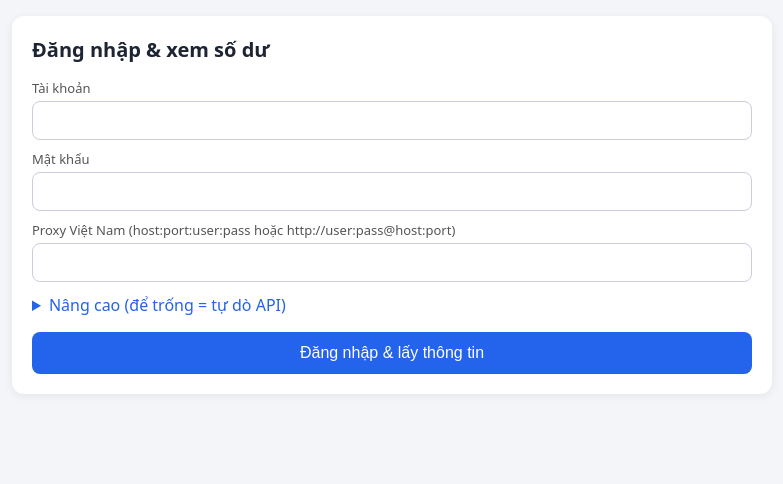
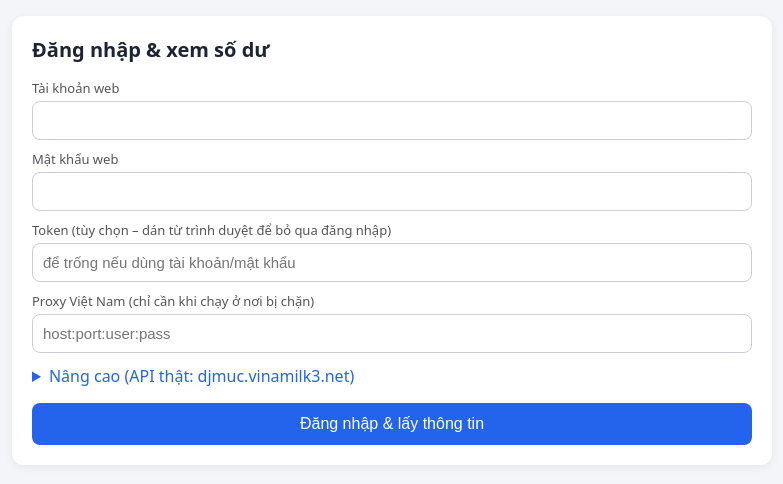
Before and after one commit to duongit2795/domimu88, a PHP site: page / in a window 1280 px wide. Shown: the top 484 px of the page, without its empty margins (248-1031 px from the left). Run offline with PHP 8.4, Linux system fonts and the light colour scheme.

Commit message:
Target real API djmuc.vinamilk3.net; support token paste and known /api/front paths
Co-Authored-By: Claude Opus 4.8 <noreply@anthropic.com>
Claude-Session: https://claude.ai/code/session_01KV6JFmuMQ2XA6caqXPRzr5

```diff
--- a/lib.php
+++ b/lib.php
@@ -7,17 +7,27 @@ const MU_UA = 'Mozilla/5.0 (iPhone; CPU iPhone OS 17_0 like Mac OS X) AppleWebKi
 
 class MuClient
 {
-    public string $base;
+    public string $base;   // trang giao diện (nơi tải HTML/JS, dùng làm Origin/Referer)
+    public string $api;    // host API thật, vd https://djmuc.vinamilk3.net
     public ?string $proxy;
     public string $jar;
     public array $log = [];
     public ?string $token = null;
 
-    public function __construct(?string $proxy, string $base = 'https://mu.sng22.vip', ?string $jar = null)
+    public function __construct(?string $proxy, string $base = 'https://mu.sng22.vip', ?string $api = 'https://djmuc.vinamilk3.net', ?string $jar = null)
     {
         $this->base  = rtrim($base, '/');
+        $this->api   = rtrim($api ?: $base, '/');
         $this->proxy = $proxy ? self::normalizeProxy($proxy) : null;
         $this->jar   = $jar ?? tempnam(sys_get_temp_dir(), 'mu_');
+    }
+
+    /** Ghép đường dẫn API vào host API thật. */
+    public function apiUrl(string $u): string
+    {
+        if (preg_match('#^https?://#', $u)) return $u;
+        if (str_starts_with($u, '//')) return 'https:' . $u;
+        return $this->api . '/' . ltrim($u, '/');
     }
 
     /** Nhận cả dạng host:port:user:pass lẫn http://user:pass@host:port */
@@ -39,13 +49,14 @@ class MuClient
         return preg_replace('#/[^/]*$#', '/', $page) . $u;
     }
 
-    /** @return array{0:int,1:string} */
-    public function request(string $method, string $url, $body = null, array $headers = []): array
+    /** @return array{0:int,1:string,2:string} [http, body, response-headers] */
+    public function request(string $method, string $url, $body = null, array $headers = [], bool $wantHeaders = false): array
     {
         $ch = curl_init($url);
         if ($this->token) {
             $headers[] = 'Authorization: Bearer ' . $this->token;
             $headers[] = 'token: ' . $this->token;
+            $headers[] = 'X-Token: ' . $this->token;
         }
         $isPage = $method === 'GET' && preg_match('~(\.html?|/)([?#]|$)|^https?://[^/]+$~', $url);
         $base = $isPage
@@ -72,6 +83,13 @@ class MuClient
             $opts[CURLOPT_HTTPPROXYTUNNEL] = true;
         }
         if ($body !== null) $opts[CURLOPT_POSTFIELDS] = $body;
+        $rawHdr = '';
+        if ($wantHeaders) {
+            $opts[CURLOPT_HEADERFUNCTION] = function ($ch, $line) use (&$rawHdr) {
+                $rawHdr .= $line;
+                return strlen($line);
+            };
+        }
         curl_setopt_array($ch, $opts);
         $res = curl_exec($ch);
         if ($res === false) {
@@ -83,7 +101,18 @@ class MuClient
         $via = curl_getinfo($ch, CURLINFO_PRIMARY_IP);
         curl_close($ch);
         $this->log[] = "$method $url -> HTTP $code (qua $via)";
-        return [$code, $res];
+        return [$code, $res, $rawHdr];
+    }
+
+    /** Lấy token từ header phản hồi (token / authorization / x-token / access-token). */
+    public static function headerToken(string $rawHdr): ?string
+    {
+        foreach (explode("\n", $rawHdr) as $line) {
+            if (preg_match('/^(token|authorization|x-token|access[-_]?token)\s*:\s*(.+)$/i', trim($line), $m)) {
+                return trim(preg_replace('/^Bearer\s+/i', '', $m[2]));
+            }
+        }
+        return null;
     }
 
     /** Kiểm tra IP/quốc gia mà Cloudflare (và trang web) nhìn thấy khi đi qua proxy. */
@@ -151,19 +180,21 @@ class MuClient
     /** Thử đăng nhập. Trả về response JSON (mảng) nếu thành công. */
     public function login(string $path, string $user, string $pass, array $opt = []): array
     {
-        $uf = $opt['user_field'] ?? 'username';
+        $uf = $opt['user_field'] ?? 'userName';
         $pf = $opt['pass_field'] ?? 'password';
         $payload = [$uf => $user, $pf => $pass] + ($opt['extra'] ?? []);
         $formats = isset($opt['format']) ? [$opt['format']] : ['json', 'form'];
         $last = null;
         foreach ($formats as $fmt) {
-            [$c, $res] = $fmt === 'form'
-                ? $this->request('POST', $this->url($path), http_build_query($payload), ['Content-Type: application/x-www-form-urlencoded'])
-                : $this->request('POST', $this->url($path), json_encode($payload), ['Content-Type: application/json;charset=UTF-8']);
+            [$c, $res, $hdr] = $fmt === 'form'
+                ? $this->request('POST', $this->apiUrl($path), http_build_query($payload), ['Content-Type: application/x-www-form-urlencoded'], true)
+                : $this->request('POST', $this->apiUrl($path), json_encode($payload), ['Content-Type: application/json;charset=UTF-8'], true);
             $data = json_decode($res, true);
             $last = ['http' => $c, 'format' => $fmt, 'raw' => is_array($data) ? $data : mb_substr($res, 0, 500)];
             if (is_array($data) && self::looksOk($data)) {
-                $this->token = self::findKey($data, ['token', 'accesstoken', 'access_token', 'sessionid', 'session_id', 'sid']);
+                // token có thể ở body, hoặc ở header (token/authorization), hoặc trong cookie
+                $this->token = self::findKey($data, ['token', 'accesstoken', 'access_token', 'sessionid', 'session_id', 'sid'])
+                    ?: self::headerToken($hdr);
                 return ['ok' => true, 'path' => $path] + $last;
             }
         }
@@ -172,11 +203,23 @@ class MuClient
 
     public function get(string $path, string $method = 'GET'): array
     {
-        [$c, $res] = $this->request($method, $this->url($path), $method === 'POST' ? '{}' : null,
+        [$c, $res] = $this->request($method, $this->apiUrl($path), $method === 'POST' ? '{}' : null,
             ['Content-Type: application/json;charset=UTF-8']);
         $data = json_decode($res, true);
         return ['http' => $c, 'path' => $path, 'ok' => is_array($data) && self::looksOk($data),
                 'raw' => is_array($data) ? $data : mb_substr($res, 0, 500)];
+    }
+
+    /** Đường dẫn API suy từ cấu trúc /api/front/... đã biết. */
+    public static function knownPaths(string $type): array
+    {
+        return [
+            'login'   => ['/api/front/user/login', '/api/front/login', '/api/front/user/signin'],
+            'info'    => ['/api/front/user/info', '/api/front/user/getInfo', '/api/front/member/info'],
+            'balance' => ['/api/front/user/balance', '/api/front/user/getBalance', '/api/front/user/amount',
+                          '/api/front/account/balance', '/api/front/fund/balance', '/api/front/user/wallet',
+                          '/api/front/user/money', '/api/front/user/info'],
+        ][$type] ?? [];
     }
 
     public static function looksOk(array $d): bool
@@ -205,7 +248,8 @@ class MuClient
 
     public static function balanceOf($data)
     {
-        return self::findKey($data, ['balance', 'money', 'totalbalance', 'total_balance', 'amount', 'credit', 'gold', 'coin', 'usermoney', 'user_money']);
+        return self::findKey($data, ['balance', 'availablebalance', 'available_balance', 'usablebalance', 'usable_balance',
+            'money', 'totalbalance', 'total_balance', 'amount', 'credit', 'gold', 'coin', 'usermoney', 'user_money', 'point']);
     }
 
     /** Lọc ứng viên từ danh sách discover. */
@@ -227,44 +271,52 @@ class MuClient
  */
 function mu_run(array $in): array
 {
-    $c = new MuClient($in['proxy'] ?? null);
-    $out = ['steps' => []];
+    $c = new MuClient(
+        $in['proxy'] ?? null,
+        $in['site'] ?? 'https://mu.sng22.vip',
+        $in['api'] ?? 'https://djmuc.vinamilk3.net'
+    );
+    // Token sẵn có (lấy từ "Copy as cURL" trên trình duyệt) → bỏ qua bước đăng nhập.
+    if (!empty($in['token'])) $c->token = $in['token'];
+
+    $merge = fn(array $user, array $disc, string $type) =>
+        array_values(array_unique(array_merge($user, MuClient::pick($disc, $type), MuClient::knownPaths($type))));
+
+    $out = ['steps' => [], 'api' => $c->api];
     try {
-        if (empty($in['proxy'])) throw new RuntimeException('Chưa nhập proxy Việt Nam.');
-        $out['proxy_check'] = $c->checkProxy();
+        if (!empty($in['proxy'])) $out['proxy_check'] = $c->checkProxy();
+
+        // Dò thêm đường dẫn từ JS nếu mở được trang (không bắt buộc – đã có knownPaths).
         $paths = [];
-        if (empty($in['login_path']) || empty($in['balance_path'])) {
-            $paths = $c->discover($in['save_dir'] ?? null);
-            $out['discovered'] = $paths;
+        try { $paths = $c->discover($in['save_dir'] ?? null); $out['discovered'] = $paths; }
+        catch (Throwable $e) { $out['discover_note'] = $e->getMessage(); }
+
+        // --- Đăng nhập (bỏ qua nếu đã có token) ---
+        if (!$c->token) {
+            $loginCands = $merge(array_filter([$in['login_path'] ?? '']), $paths, 'login');
+            $opt = array_filter(['user_field' => $in['user_field'] ?? null, 'pass_field' => $in['pass_field'] ?? null]);
+            if (!empty($in['login_extra'])) $opt['extra'] = (array) json_decode($in['login_extra'], true);
+            foreach ($loginCands as $p) {
+                $r = $c->login($p, $in['user'] ?? '', $in['pass'] ?? '', $opt);
+                $out['steps'][] = ['Đăng nhập ' . $p => $r];
+                if ($r['ok']) { $out['login'] = $r; break; }
+            }
+            if (empty($out['login'])) throw new RuntimeException('Đăng nhập thất bại ở mọi endpoint thử – xem "Các bước đã thử". Có thể sai đường dẫn login, cần captcha, hoặc mật khẩu được mã hoá phía trình duyệt.');
         }
-        $c->request('GET', $c->base . '/home/mobile.html');
 
-        $loginCands = !empty($in['login_path']) ? [$in['login_path']] : MuClient::pick($paths, 'login');
-        if (!$loginCands) throw new RuntimeException('Không tìm thấy API đăng nhập – nhập tay đường dẫn login.');
-        $opt = array_filter([
-            'user_field' => $in['user_field'] ?? null,
-            'pass_field' => $in['pass_field'] ?? null,
-        ]);
-        foreach ($loginCands as $p) {
-            $r = $c->login($p, $in['user'], $in['pass'], $opt);
-            $out['steps'][] = ['Đăng nhập' => $r];
-            if ($r['ok']) { $out['login'] = $r; break; }
-        }
-        if (empty($out['login'])) throw new RuntimeException('Đăng nhập thất bại – xem response bên dưới.');
-
-        $infoCands = !empty($in['info_path']) ? [$in['info_path']] : MuClient::pick($paths, 'info');
-        foreach ($infoCands as $p) {
+        // --- Thông tin tài khoản ---
+        foreach ($merge(array_filter([$in['info_path'] ?? '']), $paths, 'info') as $p) {
             $r = $c->get($p);
             if (!$r['ok']) $r = $c->get($p, 'POST');
-            $out['steps'][] = ['Thông tin' => $r];
+            $out['steps'][] = ['Thông tin ' . $p => $r];
             if ($r['ok']) { $out['info'] = $r; break; }
         }
 
-        $balCands = !empty($in['balance_path']) ? [$in['balance_path']] : MuClient::pick($paths, 'balance');
-        foreach ($balCands as $p) {
+        // --- Số dư ---
+        foreach ($merge(array_filter([$in['balance_path'] ?? '']), $paths, 'balance') as $p) {
             $r = $c->get($p);
             if (!$r['ok']) $r = $c->get($p, 'POST');
-            $out['steps'][] = ['Số dư' => $r];
+            $out['steps'][] = ['Số dư ' . $p => $r];
             if ($r['ok'] && MuClient::balanceOf($r['raw']) !== null) { $out['balance_resp'] = $r; break; }
         }
         $out['balance'] = MuClient::balanceOf($out['balance_resp']['raw'] ?? null)
--- a/public/index.php
+++ b/public/index.php
@@ -7,15 +7,18 @@ $j = fn($d) => json_encode($d, JSON_UNESCAPED_UNICODE | JSON_PRETTY_PRINT | JSON
 $in = [
     'user'         => $_POST['user'] ?? '',
     'pass'         => $_POST['pass'] ?? '',
+    'token'        => trim($_POST['token'] ?? ''),
     'proxy'        => $_POST['proxy'] ?? (getenv('MU_PROXY') ?: ''),
+    'api'          => trim($_POST['api'] ?? '') ?: 'https://djmuc.vinamilk3.net',
     'login_path'   => trim($_POST['login_path'] ?? ''),
     'balance_path' => trim($_POST['balance_path'] ?? ''),
     'info_path'    => trim($_POST['info_path'] ?? ''),
     'user_field'   => trim($_POST['user_field'] ?? ''),
     'pass_field'   => trim($_POST['pass_field'] ?? ''),
+    'login_extra'  => trim($_POST['login_extra'] ?? ''),
 ];
 $result = null;
-if ($_SERVER['REQUEST_METHOD'] === 'POST' && $in['user'] !== '' && $in['pass'] !== '') {
+if ($_SERVER['REQUEST_METHOD'] === 'POST' && ($in['token'] !== '' || ($in['user'] !== '' && $in['pass'] !== ''))) {
     $result = mu_run($in);
 }
 ?><!doctype html>
@@ -43,19 +46,23 @@ if ($_SERVER['REQUEST_METHOD'] === 'POST' && $in['user'] !== '' && $in['pass'] !
 <div class="box">
   <h1>Đăng nhập &amp; xem số dư</h1>
   <form method="post" autocomplete="off">
-    <label>Tài khoản</label>
-    <input name="user" value="<?= $h($in['user']) ?>" required>
-    <label>Mật khẩu</label>
-    <input name="pass" type="password" required>
-    <label>Proxy Việt Nam (host:port:user:pass hoặc http://user:pass@host:port)</label>
-    <input name="proxy" value="<?= $h($in['proxy']) ?>">
+    <label>Tài khoản web</label>
+    <input name="user" value="<?= $h($in['user']) ?>">
+    <label>Mật khẩu web</label>
+    <input name="pass" type="password">
+    <label>Token (tùy chọn – dán từ trình duyệt để bỏ qua đăng nhập)</label>
+    <input name="token" value="<?= $h($in['token']) ?>" placeholder="để trống nếu dùng tài khoản/mật khẩu">
+    <label>Proxy Việt Nam (chỉ cần khi chạy ở nơi bị chặn)</label>
+    <input name="proxy" value="<?= $h($in['proxy']) ?>" placeholder="host:port:user:pass">
     <details>
-      <summary>Nâng cao (để trống = tự dò API)</summary>
-      <label>API đăng nhập</label><input name="login_path" value="<?= $h($in['login_path']) ?>" placeholder="/api/.../login">
-      <label>API số dư</label><input name="balance_path" value="<?= $h($in['balance_path']) ?>" placeholder="/api/.../balance">
-      <label>API thông tin tài khoản</label><input name="info_path" value="<?= $h($in['info_path']) ?>" placeholder="/api/.../userInfo">
-      <label>Tên trường tài khoản</label><input name="user_field" value="<?= $h($in['user_field']) ?>" placeholder="username">
+      <summary>Nâng cao (API thật: djmuc.vinamilk3.net)</summary>
+      <label>Host API</label><input name="api" value="<?= $h($in['api']) ?>">
+      <label>API đăng nhập</label><input name="login_path" value="<?= $h($in['login_path']) ?>" placeholder="/api/front/user/login">
+      <label>API số dư</label><input name="balance_path" value="<?= $h($in['balance_path']) ?>" placeholder="/api/front/user/balance">
+      <label>API thông tin tài khoản</label><input name="info_path" value="<?= $h($in['info_path']) ?>" placeholder="/api/front/user/info">
+      <label>Tên trường tài khoản</label><input name="user_field" value="<?= $h($in['user_field']) ?>" placeholder="userName">
       <label>Tên trường mật khẩu</label><input name="pass_field" value="<?= $h($in['pass_field']) ?>" placeholder="password">
+      <label>Dữ liệu thêm khi đăng nhập (JSON)</label><input name="login_extra" value="<?= $h($in['login_extra']) ?>" placeholder='{"verifyCode":""}'>
     </details>
     <button type="submit">Đăng nhập &amp; lấy thông tin</button>
   </form>
```
Also changed, not shown: balance.php (+10 -3 lines).
